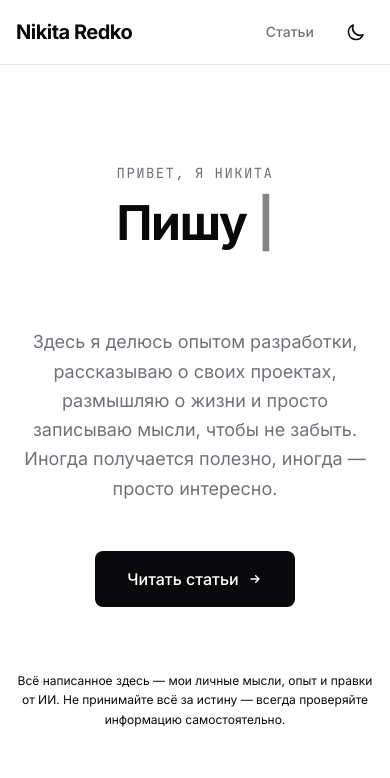
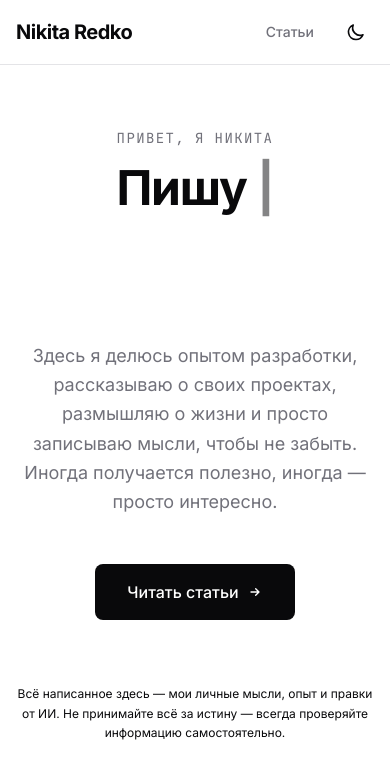
Before and after one commit to crazykivi/nikitaredko-site, a Vue app: page / in a window 390 px wide. Shown: the top 778 px of the page. Built offline with nearby package versions, Linux system fonts and the light colour scheme.

Commit message:
фикс вёрстки для устранения проблемы со скроллбаром

```diff
--- a/src/components/AppHeader.vue
+++ b/src/components/AppHeader.vue
@@ -26,7 +26,7 @@ const updateTheme = () => {
 </script>
 
 <template>
-  <header class="fixed top-0 left-0 z-50 w-full border-b border-border bg-background/80 backdrop-blur-xl">
+  <header class="fixed top-0 left-0 z-50 w-full border-b border-border bg-background/80 backdrop-blur-sm select-none">
     <nav class="max-w-6xl mx-auto px-4 h-16 flex items-center justify-between">
       <router-link to="/" class="text-xl font-bold tracking-tight hover:opacity-70 transition-opacity">
       Nikita Redko
--- a/src/style.css
+++ b/src/style.css
@@ -22,7 +22,7 @@
   body {
     margin: 0;
     padding: 0;
-    overflow-y: scroll;
+    overflow-y: auto;
   }
 
   body {
--- a/src/views/ArticlesLayout.vue
+++ b/src/views/ArticlesLayout.vue
@@ -190,7 +190,7 @@ onUnmounted(() => {
 </script>
 
 <template>
-  <div class="min-h-[calc(100vh-5rem)] pt-10 pb-10 px-4">
+  <div class="min-h-[calc(100vh-7.3rem)] pt-10 pb-10 px-4">
     <div class="max-w-7xl mx-auto flex gap-6">
       <aside
         :class="[
--- a/src/views/HomeView.vue
+++ b/src/views/HomeView.vue
@@ -47,9 +47,9 @@ onMounted(() => {
 </script>
 
 <template>
-  <div class="min-h-[calc(100vh-5rem)] flex items-center justify-center px-4">
+  <div class="min-h-[calc(100vh-7.3rem)] flex items-center justify-center px-4 max-md:pt-16 max-md:pb-16 select-none">
     <div class="text-center space-y-8 max-w-4xl">
-      <div class="space-y-4 min-h-[8.3rem] md:min-h-[9rem]">
+      <div class="space-y-4 min-h-[11.3rem] md:min-h-[9rem]">
         <p class="text-sm font-mono text-muted uppercase tracking-widest animate-fade-in">
           Привет, я Никита
         </p>
```
